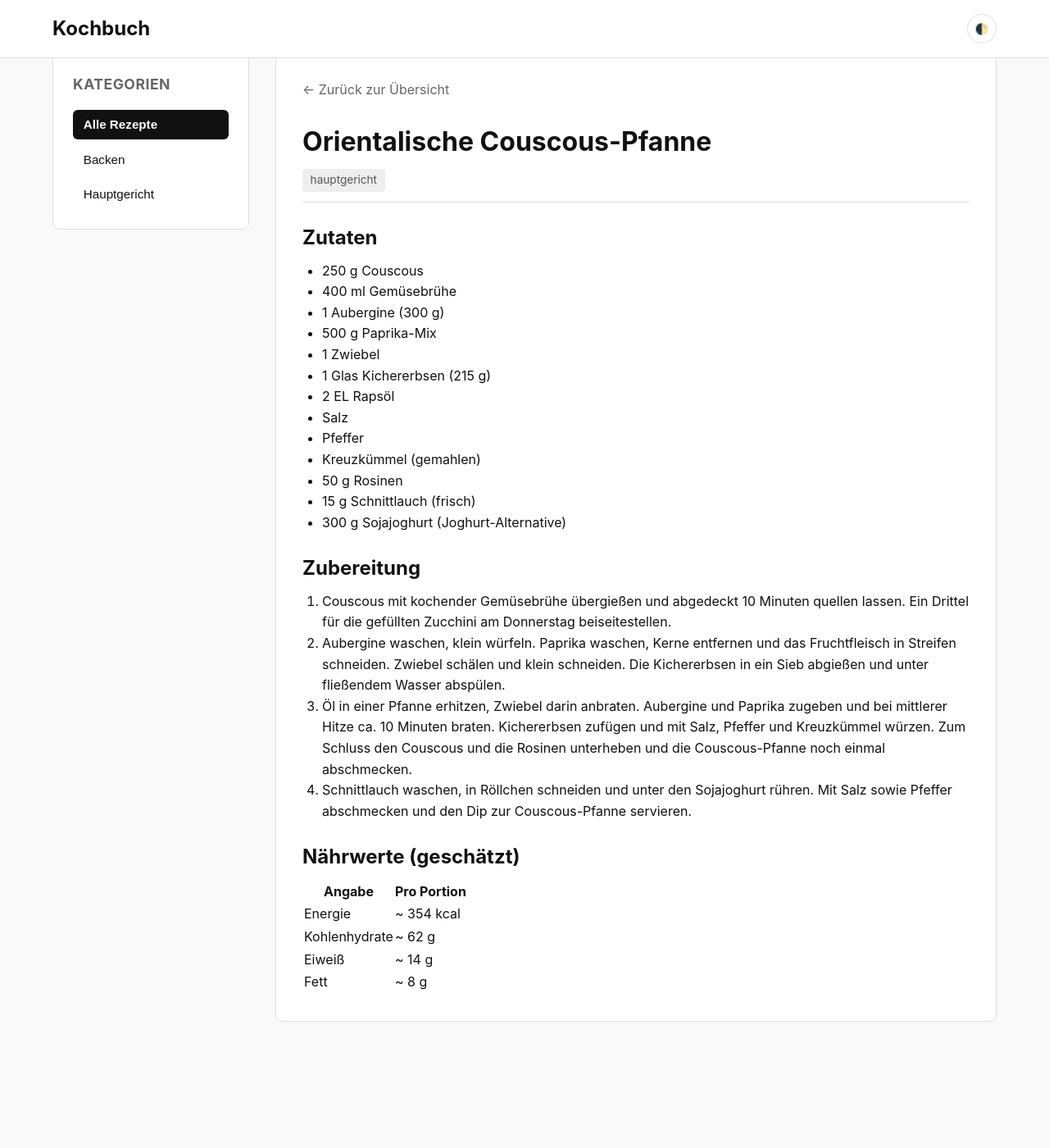
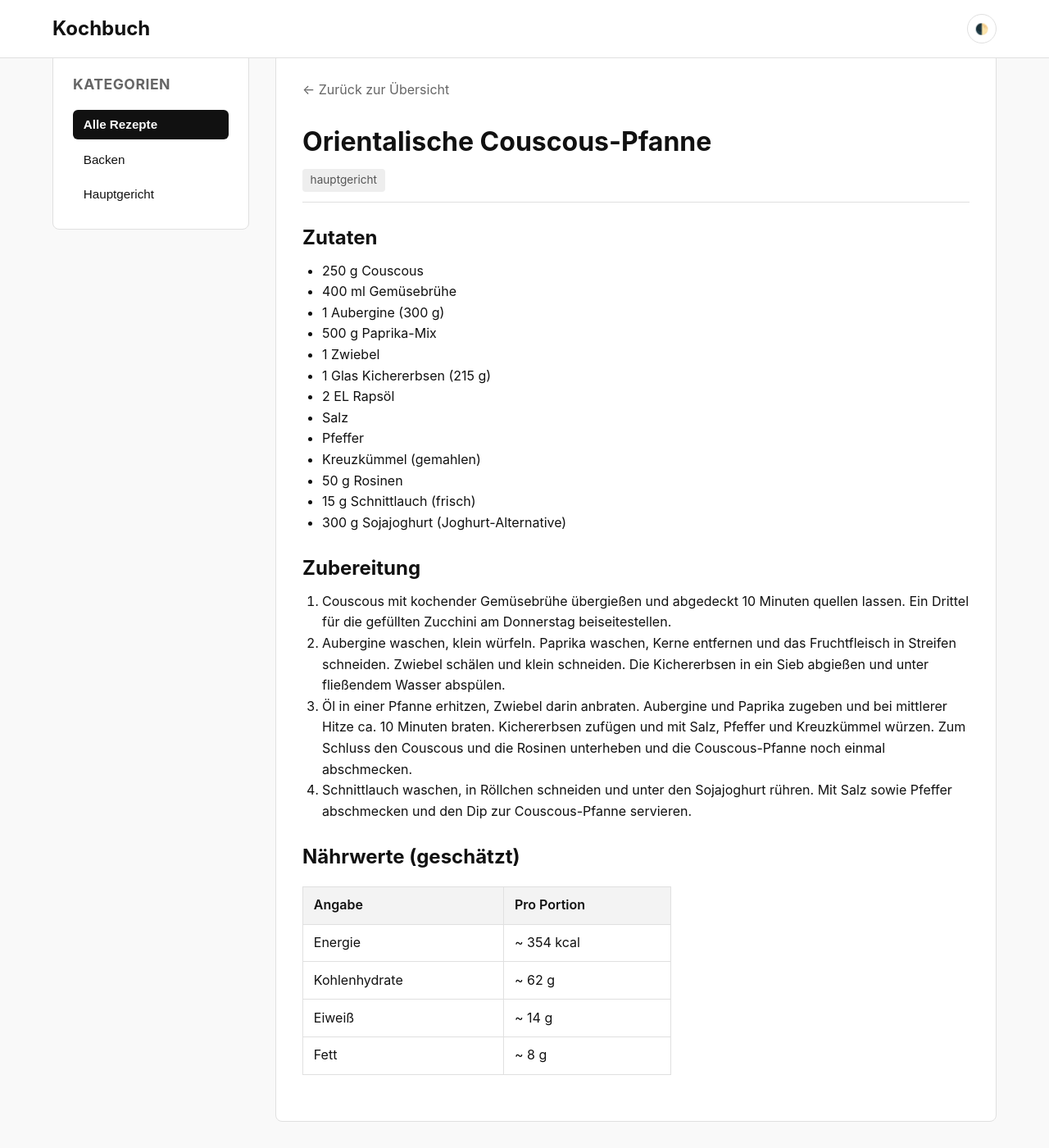
Before and after one commit to xamiax/kochbuch, a Jekyll site: the page built from _rezepte/orientalische-couscous-pfanne/index.md, in a window 1280 px wide and 1400 px high, scrolled down 39 px. Shown: the whole window at 82% size. Built offline with Jekyll 4.4.1, drawn with Linux system fonts in a browser that asks for light colours; before the commit the page ends 1317 px from its top, so only the background shows below that.

Commit message:
foto fehler

```diff
--- a/_layouts/recipe.html
+++ b/_layouts/recipe.html
@@ -14,8 +14,9 @@
   </header>
 
   {% if page.image and page.image != "" %}
+    {% assign img_path = page.image | remove_first: "./" %}
     <div class="recipe-image">
-      <img src="{{ page.url | append: page.image | relative_url }}" alt="{{ page.title }}">
+      <img src="{{ page.dir | append: img_path | relative_url }}" alt="{{ page.title }}">
     </div>
   {% endif %}
 
--- a/assets/css/style.css
+++ b/assets/css/style.css
@@ -8,6 +8,7 @@
   --btn-active-text: #ffffff;
   --badge-bg: #eeeeee;
   --badge-text: #555555;
+  --table-header-bg: #f3f3f3;
 }
 
 [data-theme="dark"] {
@@ -20,6 +21,7 @@
   --btn-active-text: #121212;
   --badge-bg: #2a2a2a;
   --badge-text: #cccccc;
+  --table-header-bg: #252525;
 }
 
 * {
@@ -296,11 +298,15 @@
 
 .recipe-image {
   margin-bottom: 1.5rem;
+  background-color: var(--border-color);
+  border-radius: 6px;
+  overflow: hidden;
 }
 
 .recipe-image img {
-  max-width: 100%;
-  height: auto;
+  width: 100%;
+  max-height: 450px;
+  object-fit: cover;
   border-radius: 6px;
   display: block;
 }
@@ -315,6 +321,26 @@
 .recipe-content ol {
   margin-left: 1.5rem;
   margin-bottom: 1rem;
+}
+
+.recipe-content table {
+  width: 100%;
+  max-width: 450px;
+  border-collapse: collapse;
+  margin-top: 1rem;
+  margin-bottom: 1.5rem;
+}
+
+.recipe-content th,
+.recipe-content td {
+  border: 1px solid var(--border-color);
+  padding: 0.6rem 0.8rem;
+  text-align: left;
+}
+
+.recipe-content th {
+  background-color: var(--table-header-bg);
+  font-weight: 600;
 }
 
 .sidebar-backdrop {
--- a/index.html
+++ b/index.html
@@ -6,8 +6,9 @@
   {% for item in site.rezepte %}
     <article class="recipe-card" data-category="{{ item.category }}">
       {% if item.image and item.image != "" %}
+        {% assign img_path = item.image | remove_first: "./" %}
         <a href="{{ item.url | relative_url }}" class="card-image-link">
-          <img src="{{ item.url | append: item.image | relative_url }}" alt="{{ item.title }}">
+          <img src="{{ item.dir | append: img_path | relative_url }}" alt="{{ item.title }}">
         </a>
       {% endif %}
       <div class="card-content">
```
